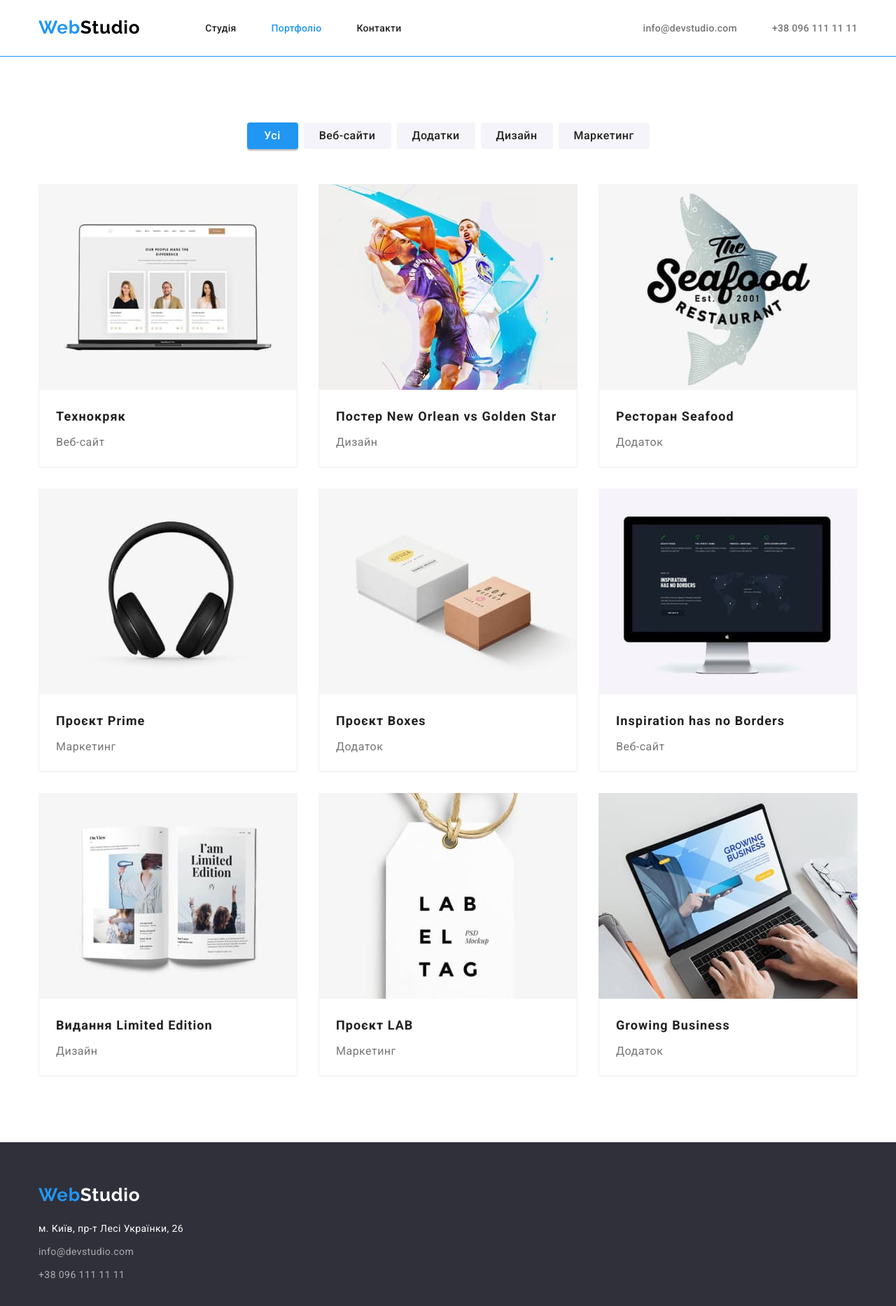
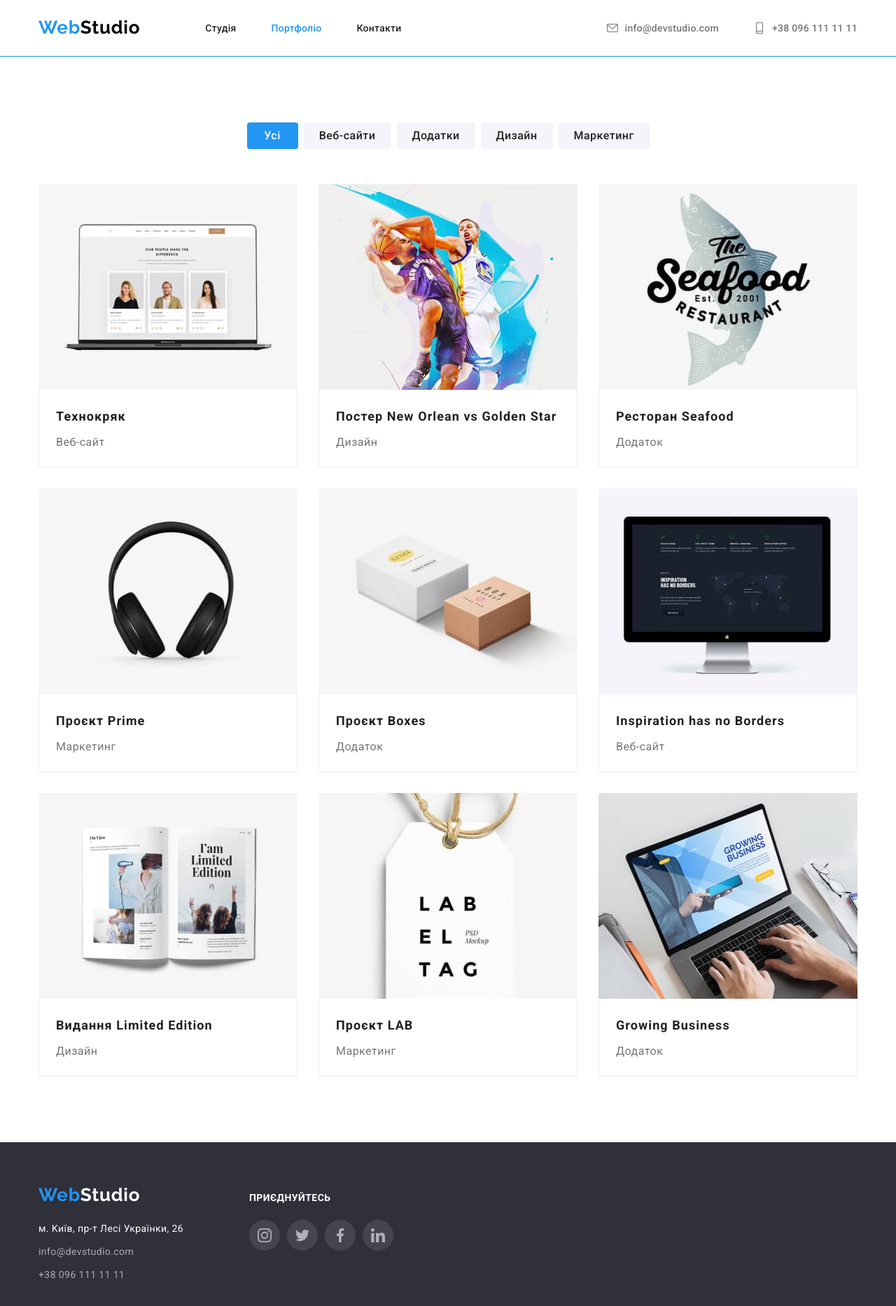
Before and after one commit to 15Lena/goit-markup-hw-04, a plain HTML site: page portfolio.html in a window 1280 px wide. Shown: the whole page at 70% size. Drawn offline with nearby package versions, Linux system fonts and the light colour scheme.

Commit message:
На перевірку (перша спроба)

```diff
--- a/css/styles.css
+++ b/css/styles.css
@@ -430,9 +430,23 @@ img {
   border-radius: 4px;
 }
 
+.clients-link:hover {
+  border-color: var(--blue--);
+}
+
+.clients-icons {
+  fill: #afb1b8;
+}
+
+.clients-link:hover .clients-icons,
+.clients-link:focus .clients-icons {
+  fill: var(--blue--);
+}
+
 /*Підвал*/
 
 .footer {
+  display: flex;
   background: var(--grey--);
   padding-top: 60px;
   padding-bottom: 60px;
@@ -467,6 +481,34 @@ img {
   text-decoration: none;
 }
 
+.footer-title {
+  font-family: "Roboto", sans-serif;
+  font-weight: 700;
+  font-size: 14px;
+  letter-spacing: 0.03em;
+  text-transform: uppercase;
+  color: #fff;
+  margin-bottom: 20px;
+}
+
+.footer .container {
+  display: flex;
+  align-items: baseline;
+}
+
+.footer-container {
+  display: block;
+  margin-right: 70px;
+}
+
+.footer-container:last-child {
+  margin-right: 0;
+}
+
+.socials-link {
+  background-color: rgba(255, 255, 255, 0.1);
+}
+
 /*Пoртфоліо*/
 
 /*filters*/
@@ -499,8 +541,6 @@ img {
   border-radius: 4px;
   width: 73px;
   height: 38px;
-  box-shadow: 0 2px 2px 0 rgba(0, 0, 0, 0.12), 0 1px 2px 0 rgba(0, 0, 0, 0.08),
-    0 3px 1px 0 rgba(0, 0, 0, 0.1);
   background: var(--blue--);
   cursor: pointer;
   border: none;
@@ -511,6 +551,8 @@ img {
 .btn-filters1:hover,
 .btn-filters1:focus {
   background: var(--blue--);
+  box-shadow: 0 2px 2px 0 rgba(0, 0, 0, 0.12), 0 1px 2px 0 rgba(0, 0, 0, 0.08),
+    0 3px 1px 0 rgba(0, 0, 0, 0.1);
 }
 
 .btn-filters2,
@@ -540,24 +582,32 @@ img {
 .btn-filters2:focus {
   background: var(--blue--);
   color: var(--white--);
+  box-shadow: 0 2px 2px 0 rgba(0, 0, 0, 0.12), 0 1px 2px 0 rgba(0, 0, 0, 0.08),
+    0 3px 1px 0 rgba(0, 0, 0, 0.1);
 }
 
 .btn-filters3:hover,
 .btn-filters3:focus {
   background: var(--blue--);
   color: var(--white--);
+  box-shadow: 0 2px 2px 0 rgba(0, 0, 0, 0.12), 0 1px 2px 0 rgba(0, 0, 0, 0.08),
+    0 3px 1px 0 rgba(0, 0, 0, 0.1);
 }
 
 .btn-filters4:hover,
 .btn-filters4:focus {
   background: var(--blue--);
   color: var(--white--);
+  box-shadow: 0 2px 2px 0 rgba(0, 0, 0, 0.12), 0 1px 2px 0 rgba(0, 0, 0, 0.08),
+    0 3px 1px 0 rgba(0, 0, 0, 0.1);
 }
 
 .btn-filters5:hover,
 .btn-filters5:focus {
   background: var(--blue--);
   color: var(--white--);
+  box-shadow: 0 2px 2px 0 rgba(0, 0, 0, 0.12), 0 1px 2px 0 rgba(0, 0, 0, 0.08),
+    0 3px 1px 0 rgba(0, 0, 0, 0.1);
 }
 
 .btn-filters3 {
@@ -591,6 +641,16 @@ img {
   background: #fff;
 }
 
+.gruop-item:hover,
+.gruop-item:focus {
+  border: 1px solid #eee;
+  width: 370px;
+  height: 404px;
+  box-shadow: 1px 4px 6px 0 rgba(0, 0, 0, 0.16), 0 4px 4px 0 rgba(0, 0, 0, 0.06),
+    0 1px 1px 0 rgba(0, 0, 0, 0.12);
+  background: #fff;
+}
+
 .link-project {
   text-decoration: none;
 }
--- a/portfolio.html
+++ b/portfolio.html
@@ -50,13 +50,17 @@
         <!--header-gruop-->
         <ul class="list header-gruop">
           <li class="item-contacts">
-            <a class="link-contacts-mail" href="mailto:info@devstudio.com"
-              >info@devstudio.com</a
+            <a class="link-contacts-mail" href="mailto:info@devstudio.com">
+              <svg class="contact-icon" weight="16" height="12">
+                <use href="./images/sprite.svg#envelope"></use>
+              </svg>info@devstudio.com</a
             >
           </li>
-          <li class="item-contacts">
-            <a class="link-header-phone" href="tel:380961111111"
-              >+38 096 111 11 11</a
+          <li class="item-contacts phone">
+            <a class="link-header-phone" href="tel:380961111111">
+              <svg class="contact-icon" weight="10" height="16">
+                <use href="./images/sprite.svg#smartphone"></use>
+             </svg>+38 096 111 11 11</a
             >
           </li>
         </ul>
@@ -230,6 +234,7 @@
     <!--Підвал-->
     <footer class="footer section">
       <div class="container">
+        <div class="footer-container">
           <a
             class="logo"
             href="./index.html"
@@ -254,6 +259,64 @@
             </ul>
           </address>
         </div>
+        <div class="footer-container">
+          <h3 class="footer-title">приєднуйтесь</h3>
+          <ul class="socials list">
+            <li class="socials-item">
+              <a
+                class="socials-link link"
+                href=""
+                target="_blank"
+                rel="noopener noreferrer"
+                aria-label="іконка instagram"
+              >
+                <svg class="socials-icon" width="20" heigth="20">
+                  <use href="./images/sprite.svg#instagram2"></use>
+                </svg>
+              </a>
+            </li>
+            <li class="socials-item">
+              <a
+                class="socials-link link"
+                href=""
+                target="_blank"
+                rel="noopener noreferrer"
+                aria-label="іконка twitter"
+              >
+                <svg class="socials-icon" width="20" heigth="20">
+                  <use href="./images/sprite.svg#twitter1"></use>
+                </svg>
+              </a>
+            </li>
+            <li class="socials-item">
+              <a
+                class="socials-link link"
+                href=""
+                target="_blank"
+                rel="noopener noreferrer"
+                aria-label="іконка facebook"
+              >
+                <svg class="socials-icon" width="20" heigth="20">
+                  <use href="./images/sprite.svg#facebook1"></use>
+                </svg>
+              </a>
+            </li>
+            <li class="socials-item">
+              <a
+                class="socials-link link"
+                href=""
+                target="_blank"
+                rel="noopener noreferrer"
+                aria-label="іконка linkedin"
+              >
+                <svg class="socials-icon" width="20" heigth="20">
+                  <use href="./images/sprite.svg#linkedin1"></use>
+                </svg>
+              </a>
+            </li>
+          </ul>
+        </div>
+      </div>
     </footer>
   </body>
 </html>
```
Also changed, not shown: index.html (+39 -3 lines). Lines whose indentation alone changed are shown as unchanged.
